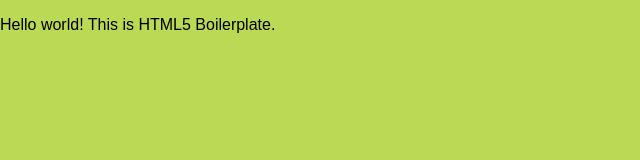
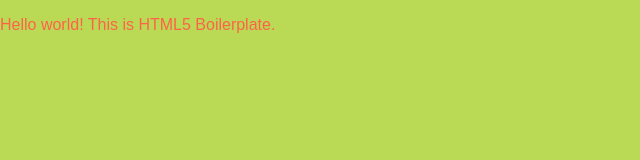
Before and after one commit to PriyeshT/drumkit, a website: page index.html in a window 1280 px wide. Shown: the whole page, without its empty margins (0-640 px from the left). Drawn offline with Linux system fonts and the light colour scheme.

Commit message:
Minor change

```diff
--- a/public/css/main.css
+++ b/public/css/main.css
@@ -9,4 +9,5 @@
   box-sizing: inherit; }
 
 body {
-  background: #bada55; }
+  background: #bada55;
+  color: tomato; }
```
